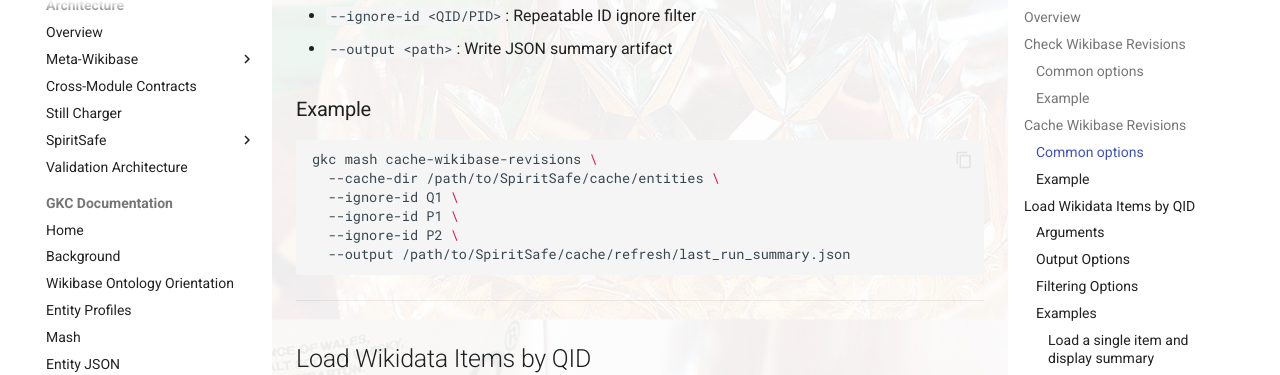
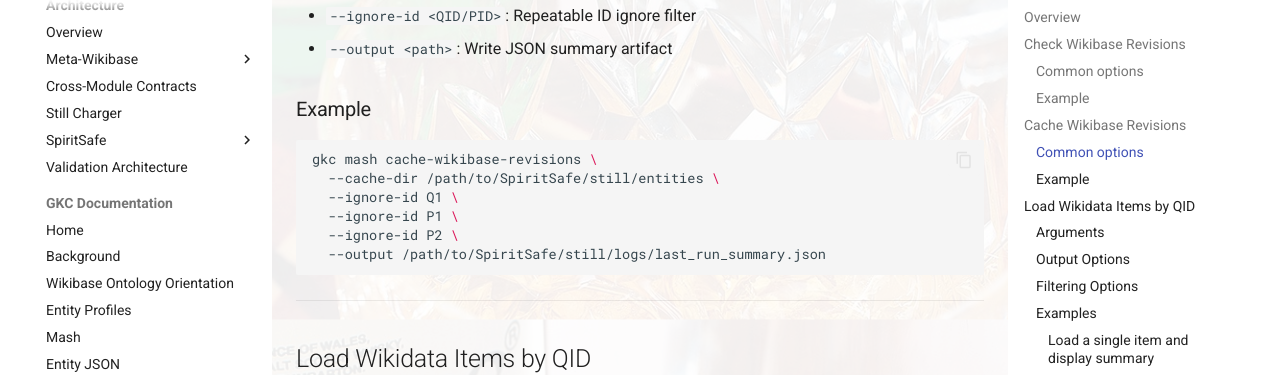
Before and after one commit to skybristol/gkc, an MkDocs documentation site: the page built from docs/gkc/cli/mash.md, in a window 1280 px wide and 900 px high, scrolled down 1588 px. Shown: the part 91-466 px from the top of the window. Built offline with MkDocs 1.6.1 and Material for MkDocs 9.7.7, drawn with Linux system fonts in a browser that asks for light colours; comment, search, counter and statistics services are not loaded.

Commit message:
Align SpiritSafe fixture logs path (#230)

````diff
--- a/docs/gkc/cli/mash.md
+++ b/docs/gkc/cli/mash.md
@@ -66,11 +66,11 @@ Refresh SpiritSafe entity cache files from recentchanges-derived entity IDs.
 
 ```bash
 gkc mash cache-wikibase-revisions \
-  --cache-dir /path/to/SpiritSafe/cache/entities \
+  --cache-dir /path/to/SpiritSafe/still/entities \
   --ignore-id Q1 \
   --ignore-id P1 \
   --ignore-id P2 \
-  --output /path/to/SpiritSafe/cache/refresh/last_run_summary.json
+  --output /path/to/SpiritSafe/still/logs/last_run_summary.json
 ```
 
 ---
````
Also changed, not shown: 5 other files.
